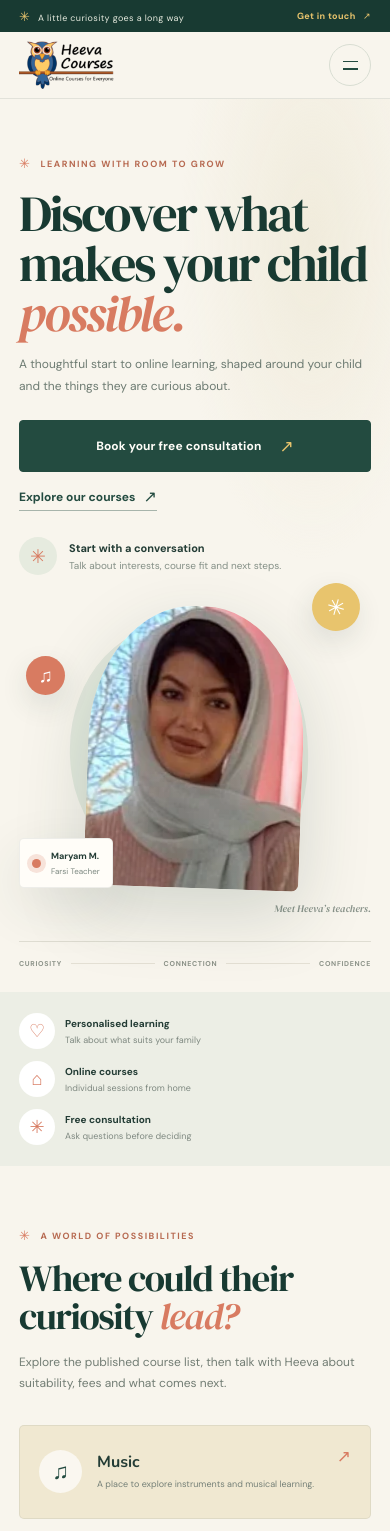
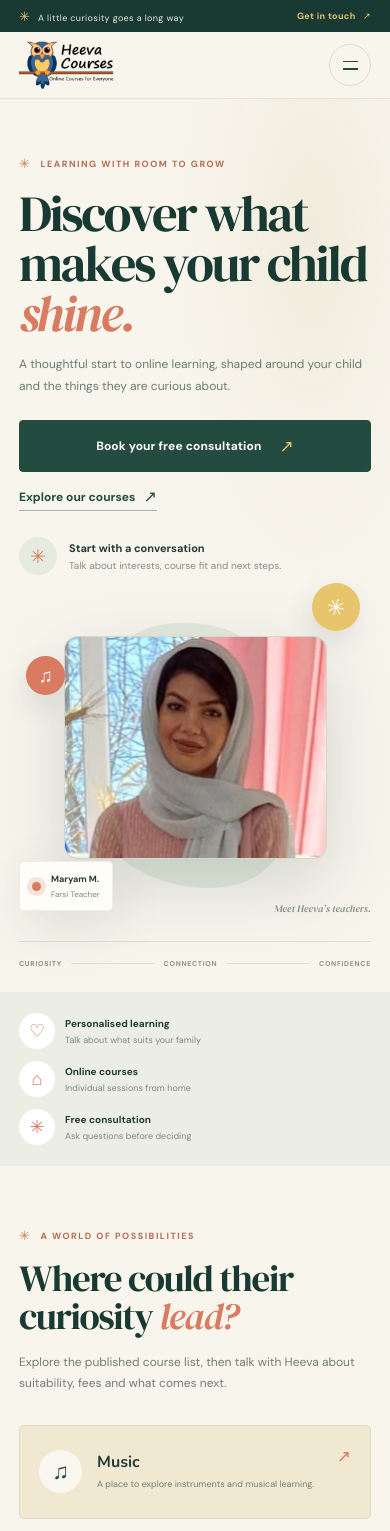
Before and after one commit to Shabdiz302/heeva-frontend, a React (Vite) app: page / in a window 390 px wide. Shown: the top 1531 px of the page. Built offline with nearby package versions, Linux system fonts and the light colour scheme.

Commit message:
Address Heeva asset review feedback

```diff
--- a/index.html
+++ b/index.html
@@ -6,7 +6,7 @@
     <meta name="theme-color" content="#f8f4ec" />
     <meta name="description" content="Personalised online courses, a free consultation and room to discuss the right next step with Heeva." />
     <meta property="og:image" content="/images/brand/heeva-logo.png" />
-    <title>Heeva Courses | Discover what makes your child possible</title>
+    <title>Heeva Courses | Discover what makes your child shine</title>
     <link rel="icon" type="image/png" href="/images/brand/favicon.png" />
     <link rel="apple-touch-icon" href="/images/brand/favicon.png" />
     <link rel="preconnect" href="https://fonts.googleapis.com">
--- a/src/App.jsx
+++ b/src/App.jsx
@@ -17,7 +17,7 @@ import ContactPage from './pages/ContactPage.jsx';
 import NotFoundPage from './pages/NotFoundPage.jsx';
 
 const pageMeta = {
-  '/': ['Heeva Courses | Discover what makes your child possible', 'Personalised online courses, a free consultation and room to discuss the right next step with Heeva.'],
+  '/': ['Heeva Courses | Discover what makes your child shine', 'Personalised online courses, a free consultation and room to discuss the right next step with Heeva.'],
   '/courses': ['Courses | Heeva Courses', 'Explore Heeva’s published online courses in music, languages and creative arts. Discuss fees and suitability in a free consultation.'],
   '/teachers': ['Our teachers | Heeva Courses', 'Search the current Heeva teacher directory by name, subject, or biography and open individual teacher profiles.'],
   '/how-heeva-works': ['How Heeva works | Heeva Courses', 'Learn how to begin with a free consultation and discuss course information, trial terms and next steps.'],
--- a/src/components/ContentBlocks.jsx
+++ b/src/components/ContentBlocks.jsx
@@ -57,10 +57,9 @@ export function TeacherCard({ teacher, index = 0 }) {
             <source srcSet={teacher.photo} type="image/webp" />
             <img src={teacher.originalPhoto} alt={`Portrait of ${teacher.name}, ${teacher.role}`} width="263" height="223" loading="lazy" decoding="async" style={{ objectPosition: teacher.imagePosition || 'center' }} />
           </picture>
-          <span className="teacher-photo-index" aria-hidden="true">{String(index + 1).padStart(2, '0')}</span>
         </div>
         <div className="teacher-card-copy">
-          <h3>{teacher.name}</h3>
+          <div className="teacher-card-heading"><h3>{teacher.name}</h3><span className="teacher-card-index" aria-hidden="true">{String(index + 1).padStart(2, '0')}</span></div>
           <p className="teacher-role">{teacher.role}</p>
           <p className="teacher-summary">{teacher.summary}</p>
           <span className="teacher-profile-link">View full profile <span aria-hidden="true">↗</span></span>
--- a/src/pages/ContactPage.jsx
+++ b/src/pages/ContactPage.jsx
@@ -12,7 +12,9 @@ export default function ContactPage() {
           <Eyebrow>Heeva Courses Ltd.</Eyebrow>
           <h2>Say hello.</h2>
           <div className="contact-detail"><span>Email</span><a href={`mailto:${contact.email}`}>{contact.email} <span aria-hidden="true">↗</span></a></div>
-          <div className="contact-detail"><span>London phone</span><a href={`tel:${contact.telephoneLink}`}>{contact.telephone} <span aria-hidden="true">↗</span></a></div>
+          {contact.regionalPhones.map(({ location, number, link }) => (
+            <div className="contact-detail" key={location}><span>{location} phone</span><a href={`tel:${link}`}>{number} <span aria-hidden="true">↗</span></a></div>
+          ))}
           <div className="contact-detail"><span>WhatsApp</span><a href={`https://wa.me/${contact.whatsappLink}`} target="_blank" rel="noreferrer">{contact.whatsapp} <span aria-hidden="true">↗</span><span className="sr-only"> (opens in a new tab)</span></a></div>
           <div className="contact-detail"><span>Head office</span><p>{contact.address}</p></div>
           <ButtonLink to="/consultation">Book a free consultation</ButtonLink>
--- a/src/pages/HomePage.jsx
+++ b/src/pages/HomePage.jsx
@@ -21,7 +21,7 @@ export default function HomePage() {
         <div className="shell hero-grid">
           <div className="hero-copy">
             <Eyebrow>Learning with room to grow</Eyebrow>
-            <h1>Discover what makes your child <em>possible.</em></h1>
+            <h1>Discover what makes your child <em>shine.</em></h1>
             <p className="hero-lead">A thoughtful start to online learning, shaped around your child and the things they are curious about.</p>
             <div className="hero-actions">
               <ButtonLink to="/consultation">Book your free consultation</ButtonLink>
--- a/src/styles.css
+++ b/src/styles.css
@@ -89,10 +89,10 @@ img { display: block; max-width: 100%; }
 .hero-note b { font-size: 11px; }
 .hero-note small { margin-top: 4px; color: #859087; font-size: 10px; }
 .hero-visual { position: relative; width: min(100%, 500px); height: 480px; justify-self: end; display: grid; place-items: center; }
-.hero-photo-frame { position: relative; z-index: 1; width: 69%; height: 88%; margin-right: 13px; overflow: hidden; border-radius: 48% 48% 7px 7px; box-shadow: 0 24px 70px rgba(29, 57, 45, .17); transform: rotate(2deg); }
-.hero-photo-frame::after { position: absolute; inset: 0; content: ''; background: linear-gradient(180deg, transparent 58%, rgba(20, 51, 42, .18)); }
-.hero-photo-frame picture, .hero-photo-frame img { width: 100%; height: 100%; }
-.hero-photo-frame img { object-fit: cover; object-position: center 42%; }
+.hero-photo-frame { position: relative; z-index: 1; display: grid; place-items: center; width: min(100%, 263px); aspect-ratio: 263 / 223; height: auto; overflow: hidden; border: 1px solid rgba(35,60,53,.09); border-radius: 14px; background: #e6e8df; box-shadow: 0 24px 70px rgba(29, 57, 45, .17); }
+.hero-photo-frame picture, .teacher-photo picture, .teacher-profile-photo picture { display: grid; place-items: center; width: 100%; height: 100%; }
+.hero-photo-frame img, .teacher-photo img, .teacher-profile-photo img { display: block; width: 100%; height: 100%; }
+.hero-photo-frame img { max-width: 263px; max-height: 223px; object-fit: contain; }
 .hero-visual::before { content: ''; position: absolute; z-index: 0; width: 76%; height: 83%; border-radius: 48% 52% 42% 58% / 50% 44% 56% 50%; background: #e3e9dd; transform: rotate(-9deg) translate(-6px, 8px); }
 .hero-shape { position: absolute; z-index: 2; display: grid; place-items: center; border-radius: 50%; box-shadow: 0 11px 28px rgba(35, 60, 53, .12); }
 .hero-shape-yellow { right: 7%; top: 6%; width: 62px; height: 62px; background: var(--yellow); color: white; font-size: 29px; transform: rotate(16deg); }
@@ -197,11 +197,10 @@ img { display: block; max-width: 100%; }
 .teacher-card { min-width: 0; overflow: hidden; border: 1px solid rgba(35,60,53,.09); border-radius: 8px; background: var(--paper); box-shadow: 0 8px 24px rgba(35,60,53,.055); transition: transform .2s ease, box-shadow .2s ease; }
 .teacher-card:hover { transform: translateY(-3px); box-shadow: 0 15px 34px rgba(35,60,53,.12); }
 .teacher-card-link { display: block; height: 100%; }
-.teacher-photo { position: relative; overflow: hidden; aspect-ratio: 5 / 6; background: #e6e8df; }
-.teacher-photo picture, .teacher-photo img { display: block; width: 100%; height: 100%; }
-.teacher-photo img { object-fit: cover; transition: transform .35s ease; }
-.teacher-card:hover .teacher-photo img { transform: scale(1.035); }
-.teacher-photo-index { position: absolute; top: 11px; left: 11px; display: grid; width: 29px; height: 29px; place-items: center; border-radius: 50%; background: rgba(255,253,248,.92); color: var(--forest); font-size: 9px; font-weight: 800; }
+.teacher-photo { position: relative; display: grid; place-items: center; overflow: hidden; aspect-ratio: 263 / 223; background: #e6e8df; }
+.teacher-photo img { max-width: 263px; max-height: 223px; object-fit: contain; }
+.teacher-card-heading { display: flex; align-items: center; justify-content: space-between; gap: 8px; }
+.teacher-card-index { display: grid; flex: 0 0 auto; width: 27px; height: 27px; place-items: center; border-radius: 50%; background: #edf0e8; color: var(--forest); font-size: 9px; font-weight: 800; }
 .teacher-card-copy { padding: 15px 15px 17px; }
 .teacher-card-copy h3 { margin: 0; color: var(--forest-deep); font: 700 17px var(--sans-rounded); }
 .teacher-card-copy p { margin: 5px 0 0; color: #68776d; font-size: 11px; line-height: 1.6; }
@@ -216,9 +215,8 @@ img { display: block; max-width: 100%; }
 .teacher-directory-controls .search-control { flex: 1 1 300px; max-width: 430px; }
 .teacher-directory-content .results-count { margin: 0 0 22px; font-size: 11px; }
 .teacher-profile-hero { display: grid; grid-template-columns: minmax(250px, .82fr) 1.18fr; align-items: center; gap: clamp(38px, 7vw, 92px); padding-block: 60px 86px; }
-.teacher-profile-photo { width: 100%; max-width: 380px; aspect-ratio: 5 / 6; justify-self: center; overflow: hidden; border-radius: 46% 46% 8px 8px; background: #e6e8df; box-shadow: var(--soft-shadow); }
-.teacher-profile-photo picture, .teacher-profile-photo img { display: block; width: 100%; height: 100%; }
-.teacher-profile-photo img { object-fit: cover; }
+.teacher-profile-photo { display: grid; place-items: center; width: 100%; max-width: 263px; aspect-ratio: 263 / 223; justify-self: center; overflow: hidden; border-radius: 14px; background: #e6e8df; box-shadow: var(--soft-shadow); }
+.teacher-profile-photo img { max-width: 263px; max-height: 223px; object-fit: contain; }
 .teacher-profile-copy { max-width: 660px; }
 .teacher-profile-copy h1 { margin: 14px 0 4px; color: var(--forest-deep); font: 400 clamp(42px, 5.5vw, 68px)/1.03 var(--serif); letter-spacing: -.035em; }
 .teacher-profile-subject { margin: 0 0 24px; color: var(--coral); font-size: 14px; font-weight: 700; }
@@ -501,7 +499,7 @@ img { display: block; max-width: 100%; }
   .hero-copy h1 { max-width: 560px; font-size: clamp(53px, 10vw, 72px); }
   .hero-note { margin-top: 29px; }
   .hero-visual { width: min(100%, 540px); height: 400px; justify-self: center; transform: none; }
-  .hero-photo-frame { width: 57%; height: 86%; }
+  .hero-photo-frame { width: min(100%, 263px); height: auto; }
   .hero-visual::before { width: 63%; height: 82%; }
   .hero-label { left: 5%; bottom: 6%; }
   .hero-caption { right: 7%; bottom: -2%; }
@@ -534,7 +532,7 @@ img { display: block; max-width: 100%; }
   .teacher-directory-controls { align-items: stretch; flex-direction: column; }
   .teacher-directory-controls .search-control { flex: auto; max-width: none; }
   .teacher-profile-hero { grid-template-columns: 1fr; gap: 35px; padding-block: 38px 58px; }
-  .teacher-profile-photo { max-width: min(100%, 400px); }
+  .teacher-profile-photo { max-width: min(100%, 263px); }
   .teacher-profile-copy { max-width: none; }
   .page-cta-band { align-items: flex-start; flex-direction: column; }
   .course-detail-layout { grid-template-columns: 1fr .6fr; gap: 20px; }
@@ -568,11 +566,11 @@ img { display: block; max-width: 100%; }
   .hero-actions .button { width: 100%; }
   .hero-note { margin-top: 26px; }
   .hero-visual { height: 328px; margin-top: 4px; }
-  .hero-photo-frame { width: 61%; height: 86%; margin-right: 0; }
+  .hero-photo-frame { width: min(100%, 263px); height: auto; }
   .hero-visual::before { width: 68%; height: 82%; }
   .hero-shape-yellow { width: 48px; height: 48px; right: 3%; top: 0; font-size: 22px; }
   .hero-shape-coral { left: 2%; top: 22%; width: 39px; height: 39px; font-size: 19px; }
-  .hero-label { left: 0; bottom: 7%; padding: 11px 12px; }
+  .hero-label { left: 0; bottom: 0; padding: 11px 12px; }
   .hero-label b { font-size: 9px; }
   .hero-label small { font-size: 8px; }
   .hero-caption { right: 0; bottom: -1%; font-size: 10px; }
```
Also changed, not shown: src/data/site.js (+6 -2 lines), public/images/teachers/asset-manifest.json (added), 1 other file (tests, documents, lock files or other folders).
